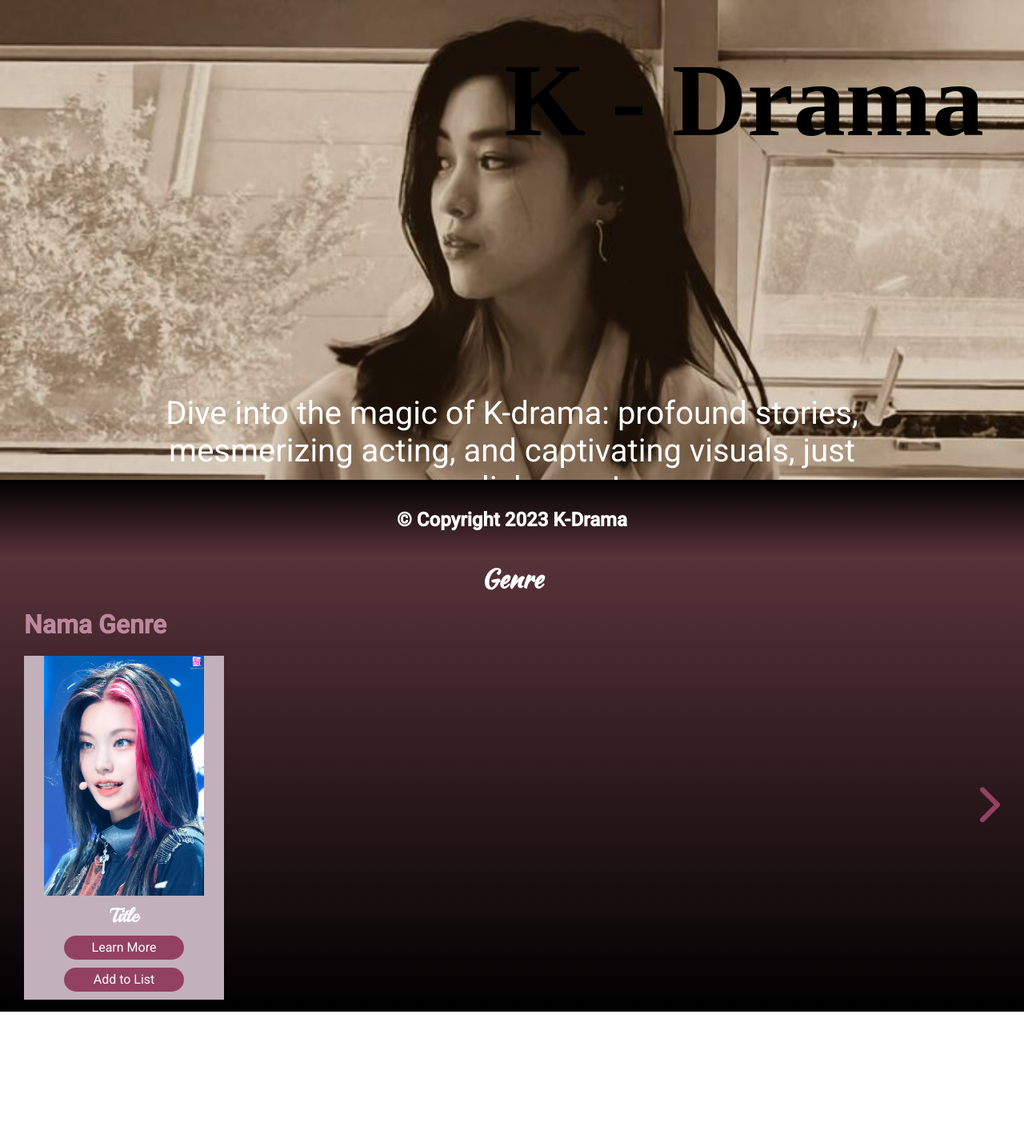
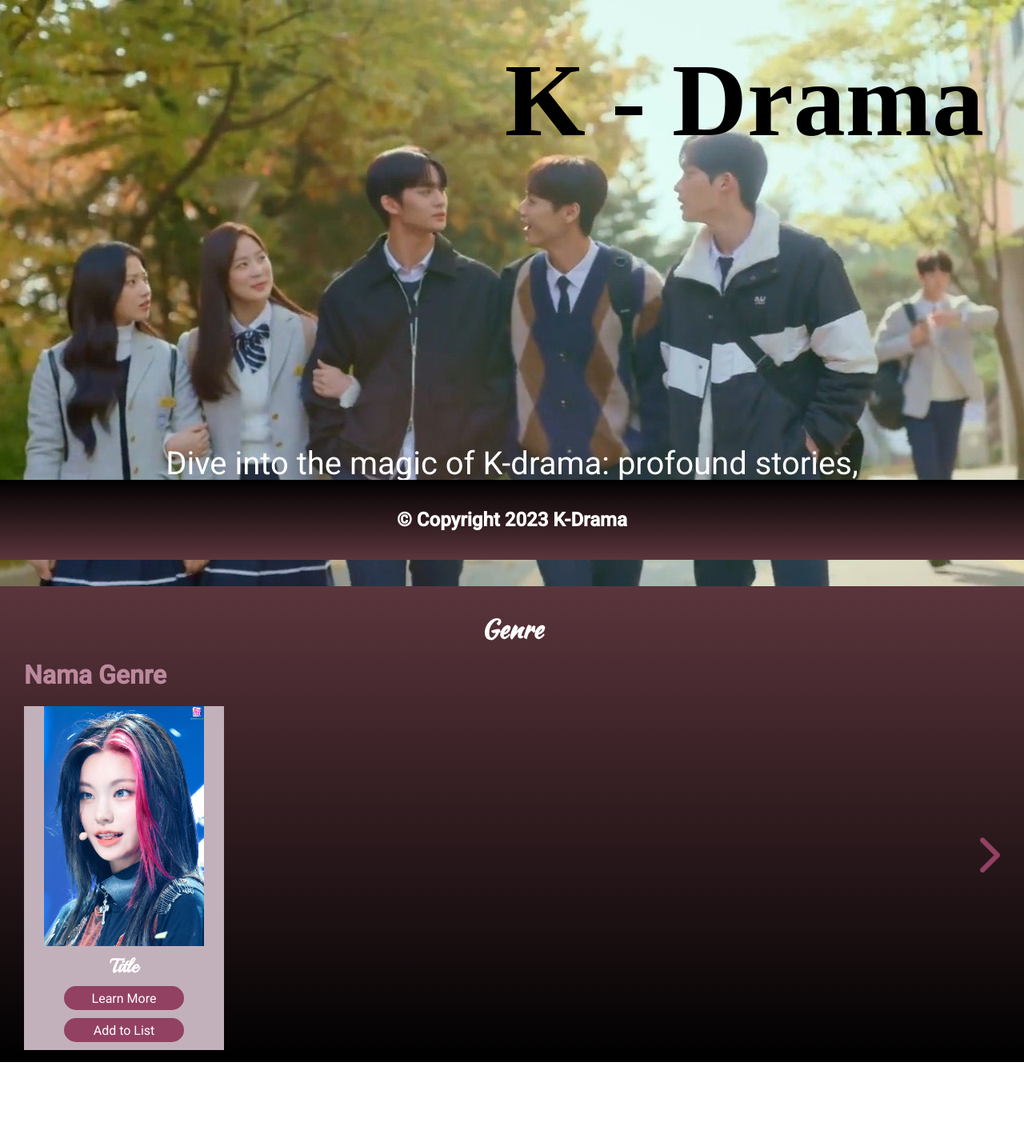
Before and after one commit to ROUVRE/responsi2-pemweb-kdrama, a PHP site: page / in a window 1280 px wide. Shown: the part 100-1528 px from the top of the page at 80% size. Before the commit the page ends 1365 px from the top, so only its background shows below. Run offline with PHP 8.4, Linux system fonts and the light colour scheme; the visitor is signed in with stand-in values (Sample User, id 1); some web fonts are replaced.

Commit message:
FE assets add

```diff
--- a/index.php
+++ b/index.php
@@ -26,7 +26,7 @@ check_session();
 
 <body>
     <div class="banner">
-        <img src="assets/images/shinRyujin.jpeg" alt="">
+        <img src="assets/images/index.jpeg" alt="">
         <h2 style="font-family: MonteCarlo;">K - Drama</h2>
         <div>
             <p>Dive into the magic of K-drama: profound stories, mesmerizing acting, and captivating visuals, just one
--- a/login.php
+++ b/login.php
@@ -47,6 +47,8 @@ if (isset($_POST['submit'])) {
             justify-content: center;
             height: 100vh;
             margin: 0;
+            background-image: url(assets/images/logReg.jpeg);
+            background-size: cover;
         }
 
         * {
--- a/movie.php
+++ b/movie.php
@@ -74,7 +74,7 @@ check_session();
         </div>
         </div>
         <div class="movieRight">
-            <img src="assets/images/ado.jpeg" alt="">
+            <img src="assets/images/poster.jpeg" alt="">
         </div>
     </div>
 
--- a/register.php
+++ b/register.php
@@ -42,6 +42,8 @@ if (isset($_POST['submit'])) {
             justify-content: center;
             height: 100vh;
             margin: 0;
+            background-image: url(assets/images/logReg.jpeg);
+            background-size: cover;
         }
 
         * {
--- a/style/global.css
+++ b/style/global.css
@@ -273,7 +273,7 @@ header .navRight a {
   justify-content: center;
   width: 250px;
   /* margin harus di adjust */
-  margin-right: 20px;
+  margin-right: 50px;
 }
 
 .genreBox div img {
@@ -351,7 +351,7 @@ header .navRight a {
 }
 
 .movie .movieRight img {
-  width: 50%;
+  width: 80%;
 }
 
 .tittleBox p,
```
Also changed, not shown: assets/images/-golden-spoon-.jpg (added), assets/images/Banner-King-The-Land-Netflix.jpg (added), assets/images/True beauty.jpeg (added), assets/images/Twenty-Five Twenty-One_.jpg (added), assets/images/index.jpeg (added), assets/images/logReg.jpeg (added), assets/images/poster.jpeg (added).
